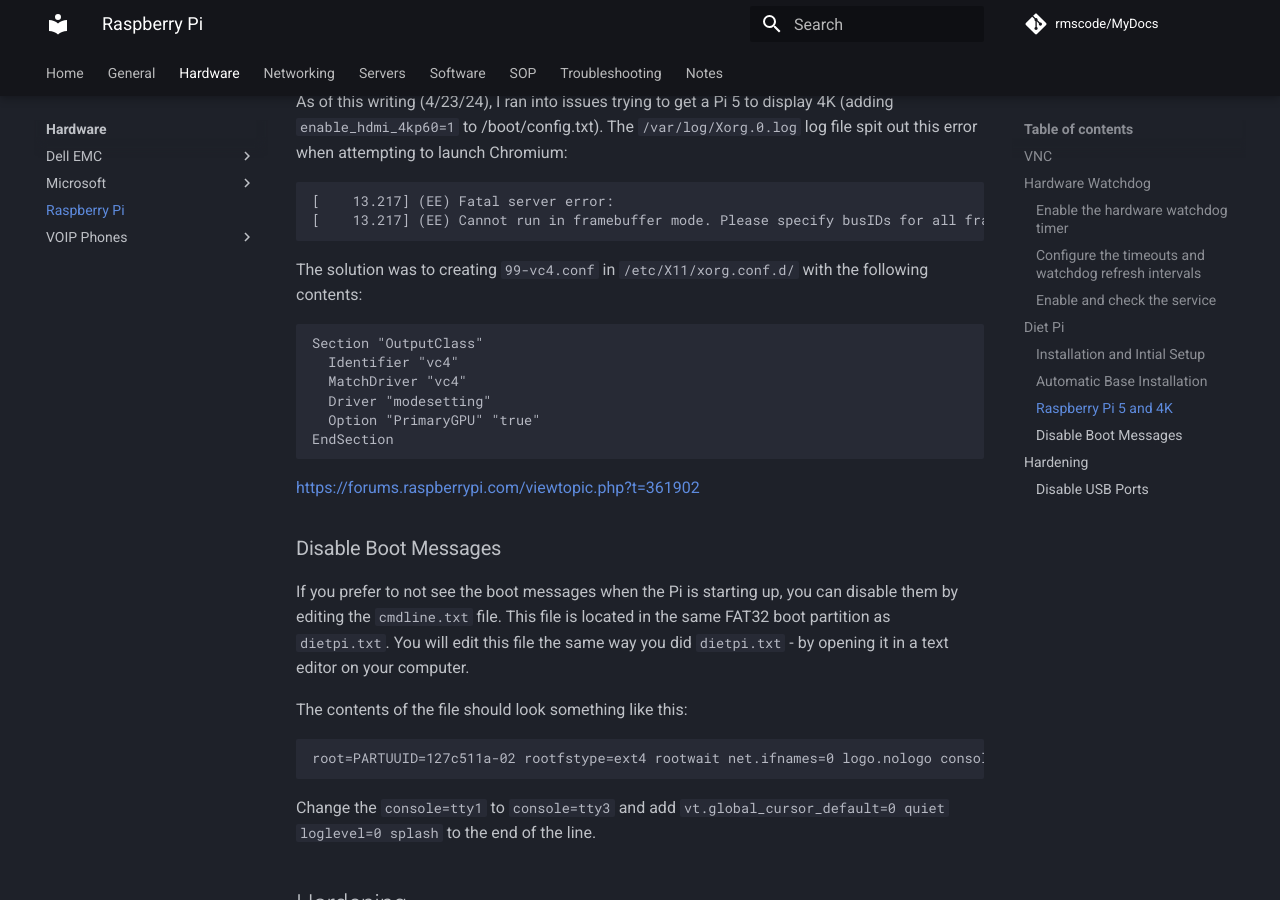
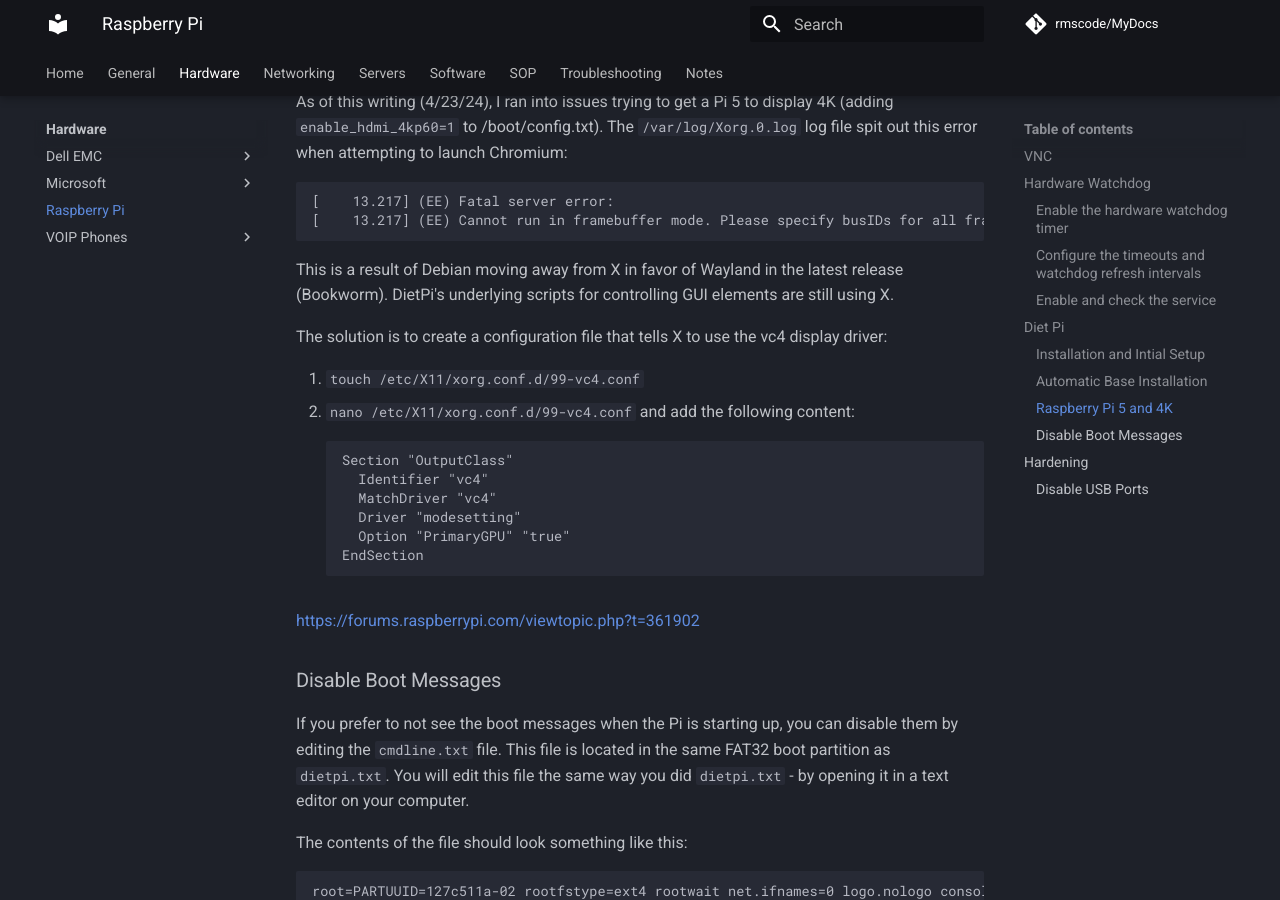
Before and after one commit to rmscode/binary-garden, an MkDocs documentation site: the page built from docs/hardware/raspberrypi.md, in a window 1280 px wide and 900 px high, scrolled down 4318 px. Built offline with MkDocs 1.6.1 and Material for MkDocs 9.7.7, drawn with Linux system fonts in a browser that asks for light colours; comment, search, counter and statistics services are not loaded.

Commit message:
Update raspberrypi.md

````diff
--- a/docs/hardware/raspberrypi.md
+++ b/docs/hardware/raspberrypi.md
@@ -507,16 +507,20 @@
 [    13.217] (EE) Cannot run in framebuffer mode. Please specify busIDs for all framebuffer devices
 ```
 
-The solution was to creating `99-vc4.conf` in `/etc/X11/xorg.conf.d/` with the following contents:
+This is a result of Debian moving away from X in favor of Wayland in the latest release (Bookworm). DietPi's underlying scripts for controlling GUI elements are still using X.
 
-```
-Section "OutputClass"
-  Identifier "vc4"
-  MatchDriver "vc4"
-  Driver "modesetting"
-  Option "PrimaryGPU" "true"
-EndSection
-```
+The solution is to create a configuration file that tells X to use the vc4 display driver:
+
+1. `touch /etc/X11/xorg.conf.d/99-vc4.conf`
+2. `nano /etc/X11/xorg.conf.d/99-vc4.conf` and add the following content:
+    ```
+    Section "OutputClass"
+      Identifier "vc4"
+      MatchDriver "vc4"
+      Driver "modesetting"
+      Option "PrimaryGPU" "true"
+    EndSection
+    ```
 
 <https://forums.raspberrypi.com/viewtopic.php?t=361902>
 
````
